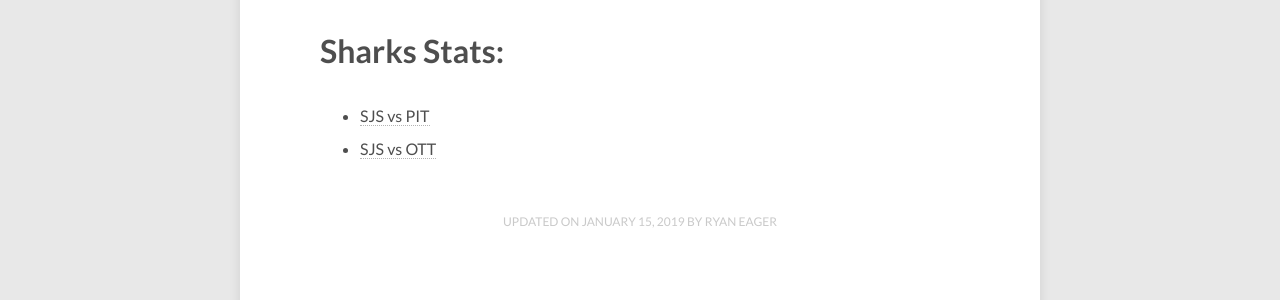
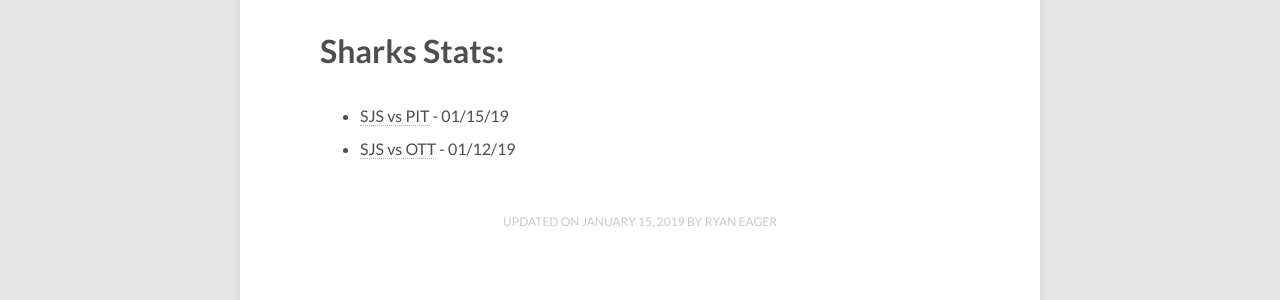
Before and after one commit to RyanEager/ryaneager.github.io, a Jekyll site: the page built from sharks_stats/index.md, in a window 1280 px wide. Shown: the part 502-802 px from the top of the page. Built offline with Jekyll 4.4.1, drawn with Linux system fonts in a browser that asks for light colours; nearby versions of some CDN libraries.

Commit message:
added dates

```diff
--- a/sharks_stats/index.md
+++ b/sharks_stats/index.md
@@ -10,5 +10,5 @@ share: false
 modified: 2019-01-15
 ---
 # Sharks Stats:
-* [SJS vs PIT](/games/SJS_vs_PIT.html)
-* [SJS vs OTT](/games/SJS_vs_OTT.html)
+* [SJS vs PIT](/games/SJS_vs_PIT.html) - 01/15/19
+* [SJS vs OTT](/games/SJS_vs_OTT.html) - 01/12/19
```
